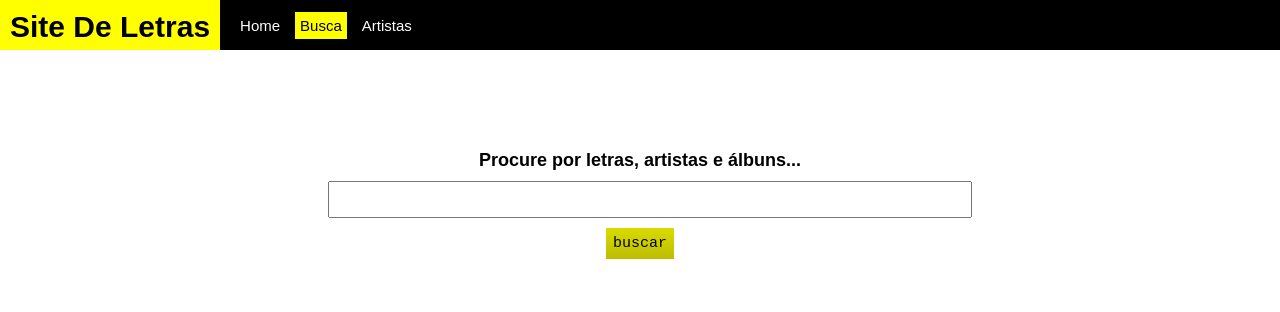
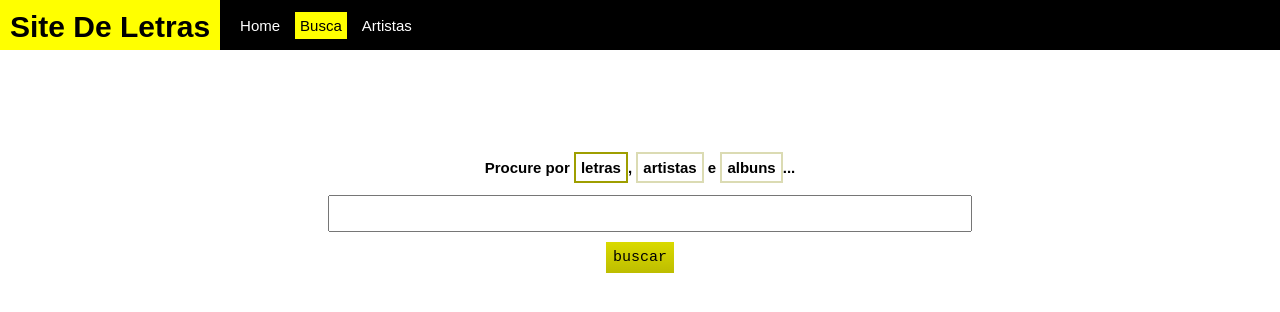
Before and after one commit to kallilsouza/site-de-letras-musicais-react-js, a React (Create React App) app in the folder site-letras/: page /busca in a window 1280 px wide. Shown: the top 312 px of the page. Built offline with nearby package versions, Linux system fonts and the light colour scheme.

Commit message:
Pagina busca com tipos

```diff
--- a/site-letras/src/pages/Busca/index.js
+++ b/site-letras/src/pages/Busca/index.js
@@ -4,6 +4,9 @@ import "./style.css"
 
 const Busca = (props) => {
     const [termos, setTermos] = useState("")
+    const [tipoBusca, setTipoBusca] = useState("letras")
+
+    const tiposBusca = ["letras", "artistas", "albuns"]
 
     useEffect(() => {
         let termosURL = (props.location.search.split('termos='))[1]
@@ -14,13 +17,28 @@ const Busca = (props) => {
             termosURL = (termosURL.split('&'))[0]
         }
         setTermos(decodeURIComponent(termosURL))
+
+        let tipoBuscaURL = (props.location.search.split('tipo_busca='))[1]
+        if(typeof(tipoBuscaURL) === 'undefined'){
+            tipoBuscaURL = ""
+        }
+        else{
+            tipoBuscaURL = (tipoBuscaURL.split('&'))[0]
+        }
+        if(tiposBusca.includes(tipoBuscaURL)){
+            setTipoBusca(tipoBuscaURL)
+        }
     // eslint-disable-next-line react-hooks/exhaustive-deps
     }, [])
 
     const inputs = {
-        termos: {
+        "termos": {
             get: termos,
             set: setTermos,
+        },
+        "tipo-busca": {
+            get: tipoBusca,
+            set: setTipoBusca,
         }
     }
 
@@ -35,10 +53,25 @@ const Busca = (props) => {
     return (
         <div className="conteudo">
             <div className="container-form-busca">
-                <h1 className="titulo-busca">Procure por letras, artistas e álbuns...</h1>
+                <h1 className="titulo-busca">
+                    Procure por <span className={
+                        tipoBusca === "letras" ? "tipo-busca-selecionada" : "tipo-busca"
+                        } onClick={() => setTipoBusca("letras")}>
+                            letras
+                    </span>, <span className={
+                        tipoBusca === "artistas" ? "tipo-busca-selecionada" : "tipo-busca"
+                        } onClick={() => setTipoBusca("artistas")}>
+                        artistas
+                    </span> e <span className={
+                        tipoBusca === "albuns" ? "tipo-busca-selecionada" : "tipo-busca"
+                        } onClick={() => setTipoBusca("albuns")}>
+                        albuns
+                    </span>...
+                </h1>
                 <form className="form-busa" onSubmit={onSubmit}>
                     <input className="input-termos" type="text" name="termos" value={termos} onChange={onChange} />
-                    <br />
+                    <input type="hidden" name="tipo_busca" value={tipoBusca} />
+                    <br/>
                     <input className="input-submit" type="submit" value="buscar" />
                 </form>
             </div>
--- a/site-letras/src/pages/Busca/style.css
+++ b/site-letras/src/pages/Busca/style.css
@@ -5,7 +5,8 @@
 .titulo-busca {
     text-align: center;
     font-family: Arial, Helvetica, sans-serif;
-    font-size: 18px;
+    font-size: 15px;
+    line-height: 35px;
 }
 
 .input-termos {
@@ -31,3 +32,20 @@
     font-size: 15px;
     cursor: pointer;
 }
+
+.tipo-busca,
+.tipo-busca-selecionada {
+    border-style: solid;
+    border-width: 2px;
+    padding: 5px;
+    cursor: pointer;
+    user-select: none;
+}
+
+.tipo-busca {
+    border-color: rgb(219, 219, 179);
+}
+
+.tipo-busca-selecionada {
+    border-color: rgb(158, 158, 0);
+}
```
